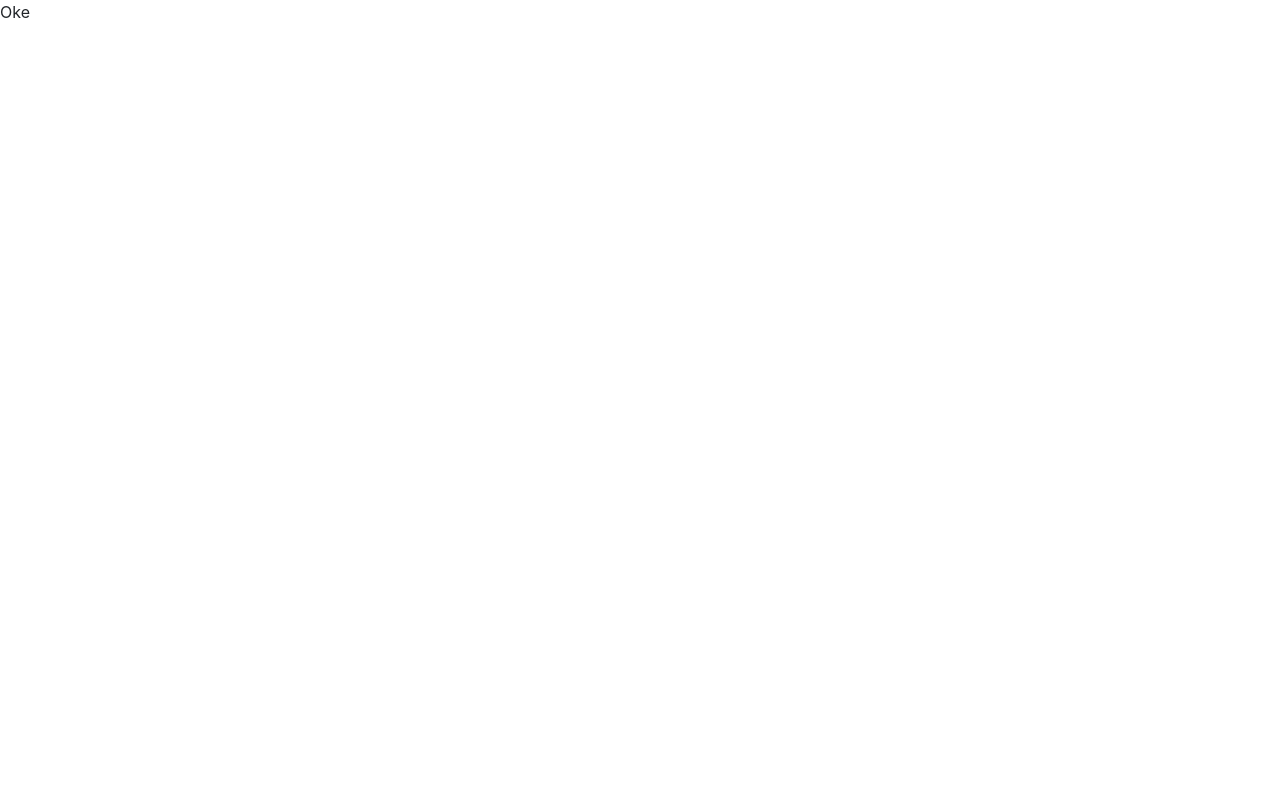
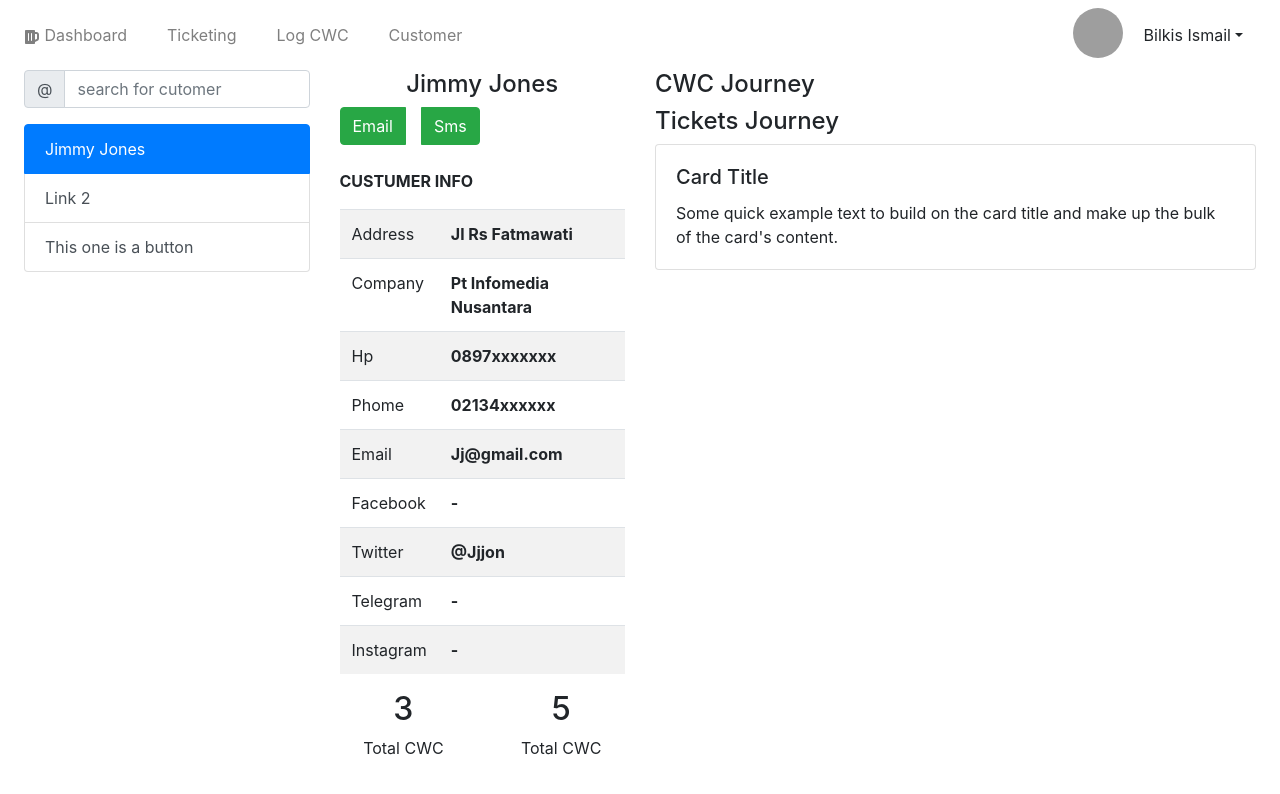
Before and after one commit to kubil-ismail/kubi-dashboard, a React (Create React App) app: page / in a window 1280 px wide. Shown: the top 794 px of the page. Built offline with nearby package versions, Linux system fonts and the light colour scheme; grey boxes are pictures that could not be loaded.

Commit message:
framming

```diff
--- a/package.json
+++ b/package.json
@@ -12,6 +12,7 @@
     "react": "^16.13.1",
     "react-bootstrap": "^1.3.0",
     "react-dom": "^16.13.1",
+    "react-icons": "^3.10.0",
     "react-router-dom": "^5.2.0",
     "react-scripts": "3.4.1",
     "sweetalert2": "^9.17.1"
--- a/src/index.js
+++ b/src/index.js
@@ -2,6 +2,7 @@ import React from 'react';
 import ReactDOM from 'react-dom';
 import App from './App';
 import './index.scss';
+import 'bootstrap/dist/css/bootstrap.min.css';
 import * as serviceWorker from './serviceWorker';
 
 ReactDOM.render(
--- a/src/pages/Dashboard.js
+++ b/src/pages/Dashboard.js
@@ -1,10 +1,170 @@
 import React, { Component } from 'react';
+import { FaBeer } from 'react-icons/fa';
+import {
+  Navbar,
+  Nav,
+  FormControl,
+  InputGroup,
+  ListGroup,
+  Dropdown,
+  Image,
+  Row,
+  Col,
+  Card,
+  Tab,
+  Button,
+  ButtonGroup,
+  Table
+} from 'react-bootstrap'
 
 export default class Dashboard extends Component {
   render() {
     return (
       <>
-        <p>Oke</p>
+        <Navbar bg="white" expand="lg">
+          <Navbar.Toggle aria-controls="basic-navbar-nav" />
+          <Navbar.Collapse id="basic-navbar-nav">
+            <Nav className="mr-auto">
+              <Nav.Link href="#home"><FaBeer /> Dashboard</Nav.Link>
+              <Nav.Link href="#link" className="mx-4">Ticketing</Nav.Link>
+              <Nav.Link href="#link">Log CWC</Nav.Link>
+              <Nav.Link href="#link" className="mx-4">Customer</Nav.Link>
+            </Nav>
+            <Nav className="ml-auto">
+              <Image
+                src="https://avatars1.githubusercontent.com/u/49361887?s=48&v=4"
+                width="50"
+                height="50"
+                roundedCircle
+              />
+              <Dropdown className="nav-link">
+                <Dropdown.Toggle variant="transparent" id="dropdown-basic">
+                  Bilkis Ismail
+                </Dropdown.Toggle>
+
+                <Dropdown.Menu>
+                  <Dropdown.Item href="#/action-1">Action</Dropdown.Item>
+                  <Dropdown.Item href="#/action-2">Another action</Dropdown.Item>
+                  <Dropdown.Item href="#/action-3">Something else</Dropdown.Item>
+                </Dropdown.Menu>
+              </Dropdown>
+            </Nav>
+          </Navbar.Collapse>
+        </Navbar>
+
+        <section id="content" className="px-4">
+          <Tab.Container id="list-group-tabs-example" defaultActiveKey="#link1">
+            <Row>
+              {/* COL 3 CONTACT LIST */}
+              <Col lg={3}>
+                {/* Form */}
+                <InputGroup className="mb-3">
+                  <InputGroup.Prepend>
+                    <InputGroup.Text id="basic-addon1">@</InputGroup.Text>
+                  </InputGroup.Prepend>
+                  <FormControl
+                    placeholder="search for cutomer"
+                    aria-label="Username"
+                    aria-describedby="basic-addon1"
+                  />
+                </InputGroup>
+                {/* List */}
+                <ListGroup defaultActiveKey="#link1">
+                  <ListGroup.Item action href="#link1">
+                    Jimmy Jones
+                  </ListGroup.Item>
+                  <ListGroup.Item action href="#link2">
+                    Link 2
+                  </ListGroup.Item>
+                  <ListGroup.Item action>
+                    This one is a button
+                  </ListGroup.Item>
+                </ListGroup>
+              </Col>
+              {/* COL 3 CONTACT INFO */}
+              <Col sm={3}>
+                <Tab.Content>
+                  <Tab.Pane eventKey="#link1">
+                    <h4 className="text-center">Jimmy Jones</h4>
+                    <ButtonGroup aria-label="Basic example">
+                      <Button variant="success" className="mr-3">Email</Button>
+                      <Button variant="success">Sms</Button>
+                    </ButtonGroup>
+                    <p className="font-weight-bold mt-4 text-left">CUSTUMER INFO</p>
+                    <Table striped hover className="w-100">
+                      <tbody>
+                        <tr>
+                          <td>Address</td>
+                          <td><b>Jl Rs Fatmawati</b></td>
+                        </tr>
+                        <tr>
+                          <td>Company</td>
+                          <td><b>Pt Infomedia Nusantara</b></td>
+                        </tr>
+                        <tr>
+                          <td>Hp</td>
+                          <td><b>0897xxxxxxx</b></td>
+                        </tr>
+                        <tr>
+                          <td>Phome</td>
+                          <td><b>02134xxxxxx</b></td>
+                        </tr>
+                        <tr>
+                          <td>Email</td>
+                          <td><b>Jj@gmail.com</b></td>
+                        </tr>
+                        <tr>
+                          <td>Facebook</td>
+                          <td><b>-</b></td>
+                        </tr>
+                        <tr>
+                          <td>Twitter</td>
+                          <td><b>@Jjjon</b></td>
+                        </tr>
+                        <tr>
+                          <td>Telegram</td>
+                          <td><b>-</b></td>
+                        </tr>
+                        <tr>
+                          <td>Instagram</td>
+                          <td><b>-</b></td>
+                        </tr>
+                      </tbody>
+                    </Table>
+                    <Row className="text-center">
+                      <Col>
+                        <h2>3</h2>
+                        <p>Total CWC</p>
+                      </Col>
+                      <Col>
+                        <h2>5</h2>
+                        <p>Total CWC</p>
+                      </Col>
+                    </Row>
+                  </Tab.Pane>
+                </Tab.Content>
+              </Col>
+              {/* COL 6 CONTACT DETAIL */}
+              <Col sm={6}>
+                <Tab.Content>
+                  <Tab.Pane eventKey="#link1">
+                    <h4>CWC Journey</h4>
+                    <h4>Tickets Journey</h4>
+                    <Card>
+                      <Card.Body>
+                        <Card.Title> Card Title </Card.Title>
+                        <Card.Text>
+                          Some quick example text to build on the card title and make up the bulk
+                          of the card's content.
+                        </Card.Text>
+                      </Card.Body>
+                    </Card>
+                  </Tab.Pane>
+                </Tab.Content>
+              </Col>
+            </Row>
+          </Tab.Container>
+        </section>
       </>
     );
   }
```
Also changed, not shown: 1 other file (tests, documents, lock files or other folders).
